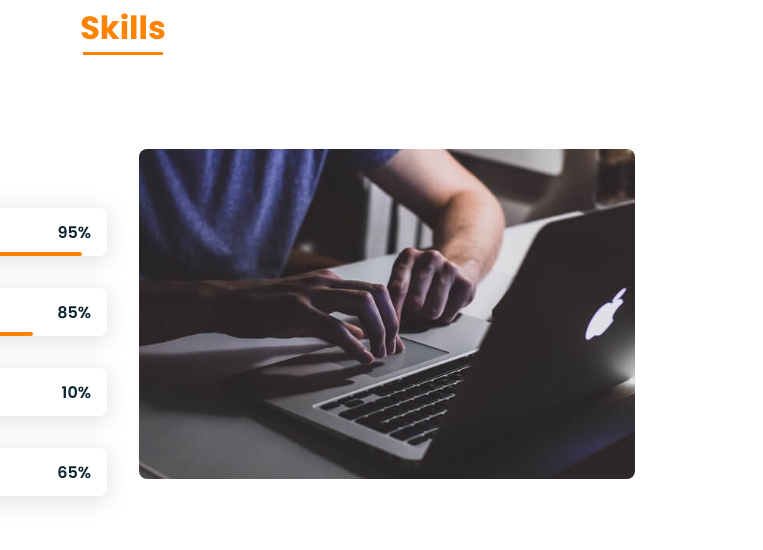
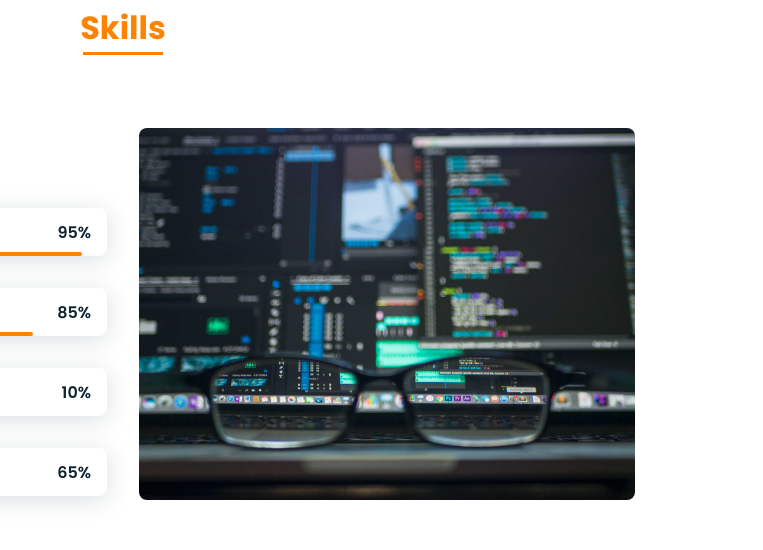
Before and after one commit to Davidxcr/Portfolio, a plain HTML site: page index.html in a window 1280 px wide. Shown: the part 1400-1950 px from the top of the page, 517-1280 px from the left. Drawn offline with nearby package versions, Linux system fonts and the light colour scheme.

Commit message:
skills pictures

```diff
--- a/index.html
+++ b/index.html
@@ -145,7 +145,7 @@
                     </div>
 
                     <div>
-                        <img src="assets/img/work3.jpg" alt="" class="skills__img">
+                        <img src="assets/img/skills.jpg" alt="" class="skills__img">
                     </div>
                 </div>
             </section>
```
Also changed, not shown: assets/img/skills.jpg (added).
